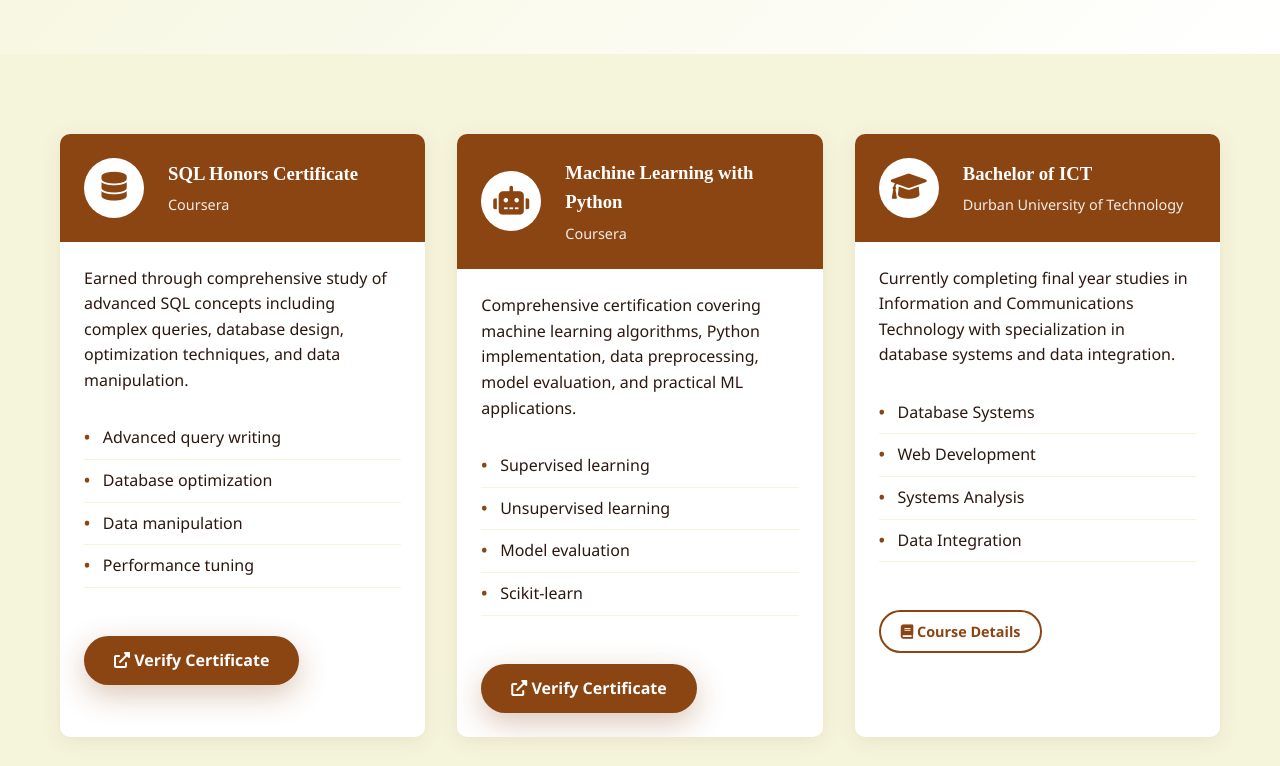
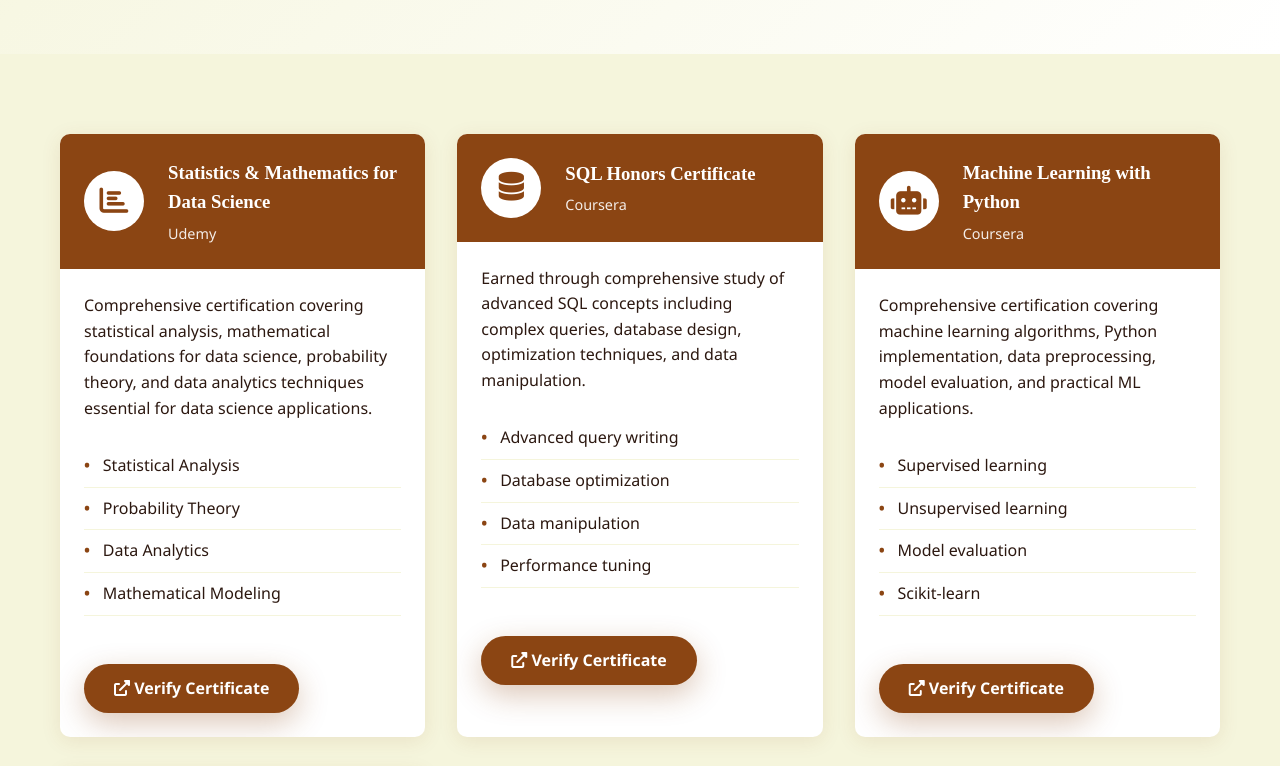
Before and after one commit to Sibahle01/Sibahle-s-Portfolio.github.io, a plain HTML site: page certifications.html in a window 1280 px wide. Shown: the part 300-1066 px from the top of the page. Drawn offline with Linux system fonts and the light colour scheme.

Commit message:
certifications.html

```diff
--- a/certifications.html
+++ b/certifications.html
@@ -40,6 +40,36 @@
     <section class="certifications-section">
         <div class="container">
             <div class="certifications-grid">
+                <!-- Statistics & Mathematics Certification -->
+                <div class="certification-card">
+                    <div class="certification-header">
+                        <div class="certification-icon">
+                            <i class="fas fa-chart-bar"></i>
+                        </div>
+                        <div class="certification-title">
+                            <h3>Statistics & Mathematics for Data Science</h3>
+                            <p>Udemy</p>
+                        </div>
+                    </div>
+                    <div class="certification-body">
+                        <p>
+                            Comprehensive certification covering statistical analysis, mathematical foundations for data science,
+                            probability theory, and data analytics techniques essential for data science applications.
+                        </p>
+                        <ul class="certification-skills">
+                            <li>Statistical Analysis</li>
+                            <li>Probability Theory</li>
+                            <li>Data Analytics</li>
+                            <li>Mathematical Modeling</li>
+                        </ul>
+                    </div>
+                    <div class="certification-footer">
+                        <a href="https://www.udemy.com/certificate/UC-cc0c7c4c-7579-4d88-a259-6da7441b5948/" class="btn btn-primary" target="_blank">
+                            <i class="fas fa-external-link-alt"></i> Verify Certificate
+                        </a>
+                    </div>
+                </div>
+
                 <!-- SQL Certification -->
                 <div class="certification-card">
                     <div class="certification-header">
@@ -151,6 +181,17 @@
                     </div>
                 </div>
                 <div class="timeline-item">
+                    <div class="timeline-date">June 2025</div>
+                    <div class="timeline-content">
+                        <h3>Statistics & Mathematics for Data Science</h3>
+                        <h4>Udemy</h4>
+                        <p>
+                            Completed comprehensive certification covering statistical analysis, mathematical foundations,
+                            probability theory, and data analytics techniques for data science applications.
+                        </p>
+                    </div>
+                </div>
+                <div class="timeline-item">
                     <div class="timeline-date">2025</div>
                     <div class="timeline-content">
                         <h3>SQL Honors Certificate</h3>
```
